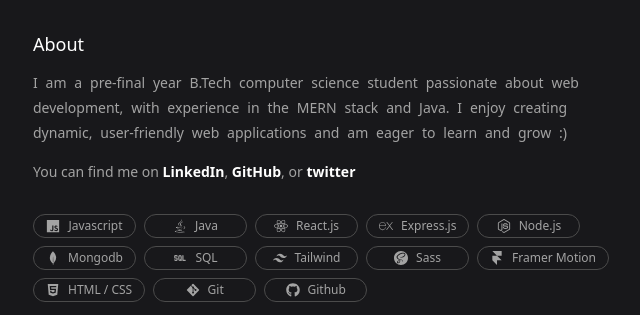
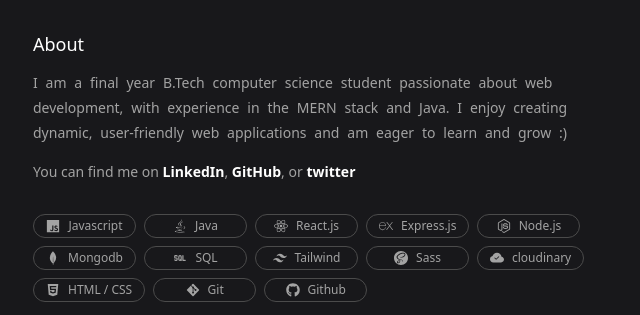
Before and after one commit to Rushi-Parekar11/Portfolio, a React (Vite) app: page / in a window 1280 px wide. Shown: the part 153-468 px from the top of the page, without its empty margins (319-959 px from the left). Built offline with nearby package versions, Linux system fonts and the light colour scheme.

Commit message:
add skill

```diff
--- a/src/App.jsx
+++ b/src/App.jsx
@@ -4,6 +4,8 @@ import { ToastContainer, toast } from 'react-toastify';
 import { FaLinkedin, FaXTwitter, FaYoutube, FaGoogleDrive, FaReact, FaNodeJs, FaJava,FaHtml5 ,FaCss3  } from "react-icons/fa6";
 import { IoLogoJavascript, IoEarth } from "react-icons/io5";
 import { SiExpress, SiMongodb, SiTailwindcss, SiSass, SiFramer, SiReact, SiWhatsapp ,SiLeetcode ,SiGeeksforgeeks } from "react-icons/si";
+import { BsCloudCheckFill } from "react-icons/bs";
+
 import { TbSql } from "react-icons/tb";
 
 import { RiWhatsappFill } from "react-icons/ri";
@@ -78,7 +80,7 @@ function App() {
               <h1 className='text-white text-[18px] font-medium'>About</h1>
               <div className="text-gray-300 mt-3">
                 <p className="font-medium text-[14px] text-[#a3a3a3]" style={{ lineHeight: '25px', wordSpacing: '0.3em' }}>
-                  I am a pre-final year B.Tech computer science student passionate about web development, with experience in the MERN stack and Java. I enjoy creating dynamic, user-friendly web applications and am eager to learn and grow :)
+                  I am a final year B.Tech computer science student passionate about web development, with experience in the MERN stack and Java. I enjoy creating dynamic, user-friendly web applications and am eager to learn and grow :)
                 </p>
                 <p className="font-medium text-[14px] mt-4 text-[#a3a3a3]">
                   You can find me on
@@ -102,7 +104,7 @@ function App() {
                   { icon: <TbSql className="h-[14px] w-[14px]" />, name: "SQL" },
                   { icon: <SiTailwindcss className="h-[14px] w-[14px]" />, name: "Tailwind" },
                   { icon: <SiSass className="h-[14px] w-[14px]" />, name: "Sass" },
-                  { icon: <SiFramer className="h-[14px] w-[14px]" />, name: "Framer Motion" },
+                  { icon: <BsCloudCheckFill className="h-[14px] w-[14px]" />, name: "cloudinary" },
                   { icon: <FaHtml5  className="h-[14px] w-[14px]" />, name: "HTML / CSS" },
                   { icon: <FaGitAlt  className="h-[14px] w-[14px]" />, name: "Git" },
                   { icon: <FaGithub className="h-[14px] w-[14px]" />, name: "Github" },
```
